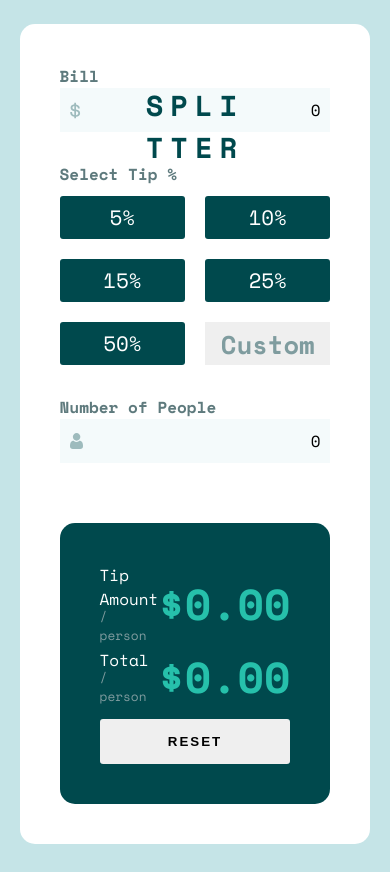
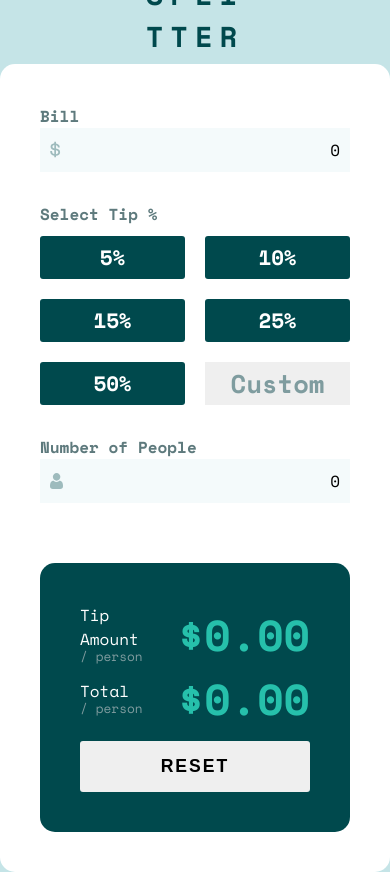
Before and after one commit to javiorgaz/tip-calculator-app, a plain HTML site: page index.html in a window 390 px wide. Before the commit the page ends 844 px from the top, so only its background shows below. Drawn offline with nearby package versions, Linux system fonts and the light colour scheme.

Commit message:
fixed responsiveness

```diff
--- a/styles.css
+++ b/styles.css
@@ -19,9 +19,9 @@
 
 body {
   height: 100vh;
-  /* si cambio esto a column se me rompe el layout ?  */
-  /* flex-direction: column; */
+  flex-direction: column;
   display: flex;
+  gap: 40px;
   justify-content: center;
   align-items: center;
   font-family: "Space mono", sans-serif;
@@ -31,8 +31,6 @@ body {
 /* -------------------------MAIN------------------------  */
 
 .logo {
-  position: absolute;
-  top: 15%;
   text-align: center;
   font-size: 1.8rem;
   font-weight: 700;
@@ -47,8 +45,9 @@ body {
 
 .calculator {
   display: flex;
-  width: 1000px;
-  height: 450px;
+  width: 100%;
+  max-width: 1000px;
+  height: 400px;
   padding: 40px;
   gap: 60px;
   margin: 0 20px;
@@ -104,6 +103,7 @@ body {
   border-radius: 3px;
   padding: 6px 0;
   font-size: 1.3rem;
+  font-weight: 700;
 }
 
 .custom__input,
@@ -162,6 +162,7 @@ body {
   text-transform: uppercase;
   letter-spacing: 2px;
   font-weight: 700;
+  font-size: 1.1rem;
 }
 
 /* ----------------HELPERS------------------- */
@@ -184,7 +185,8 @@ body {
 @media (max-width: 850px) {
 
   body {
-    align-items: end;
+    align-items: center;
+    gap: 7px;
   }
 
   .logo {
```
